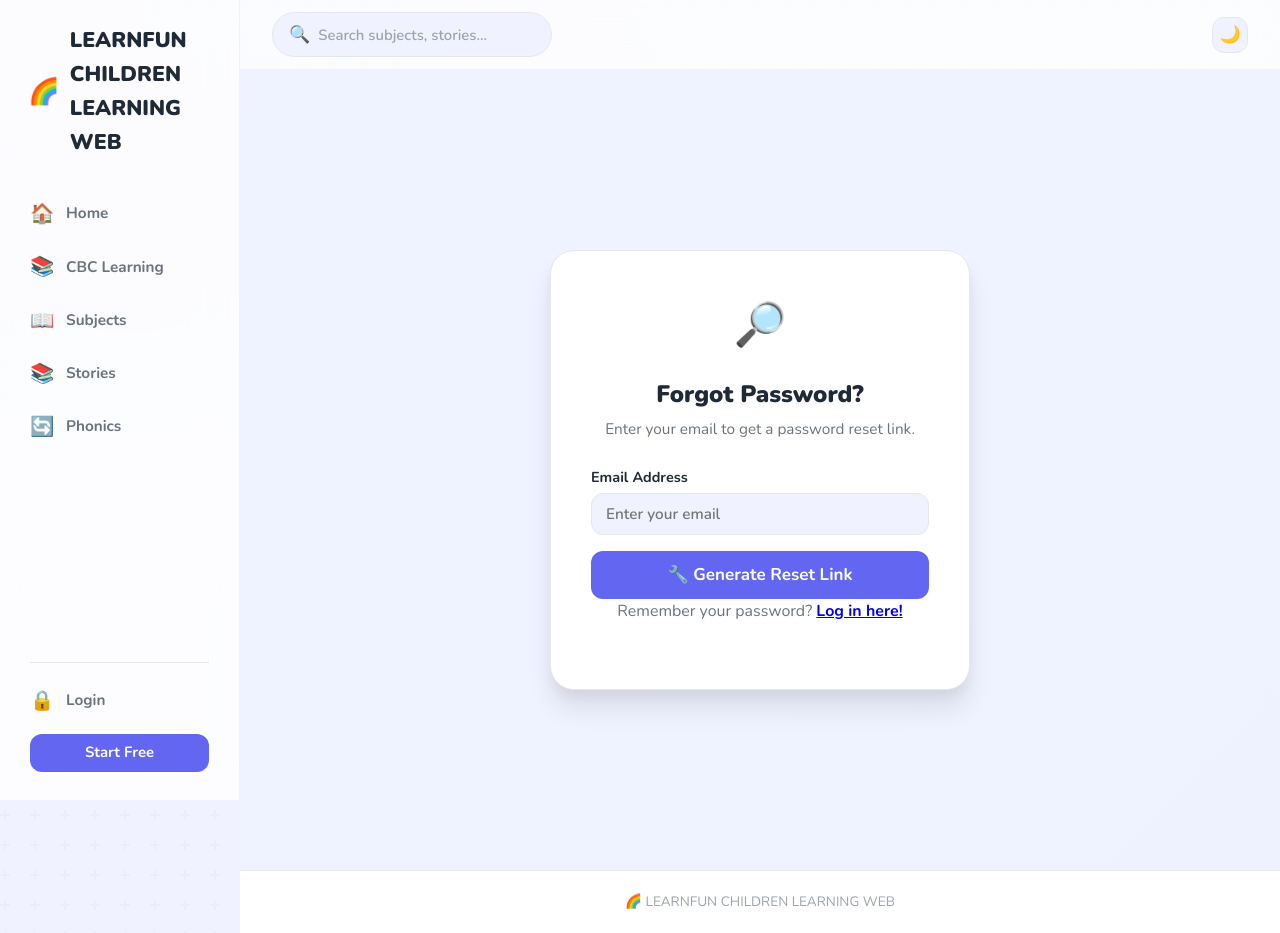
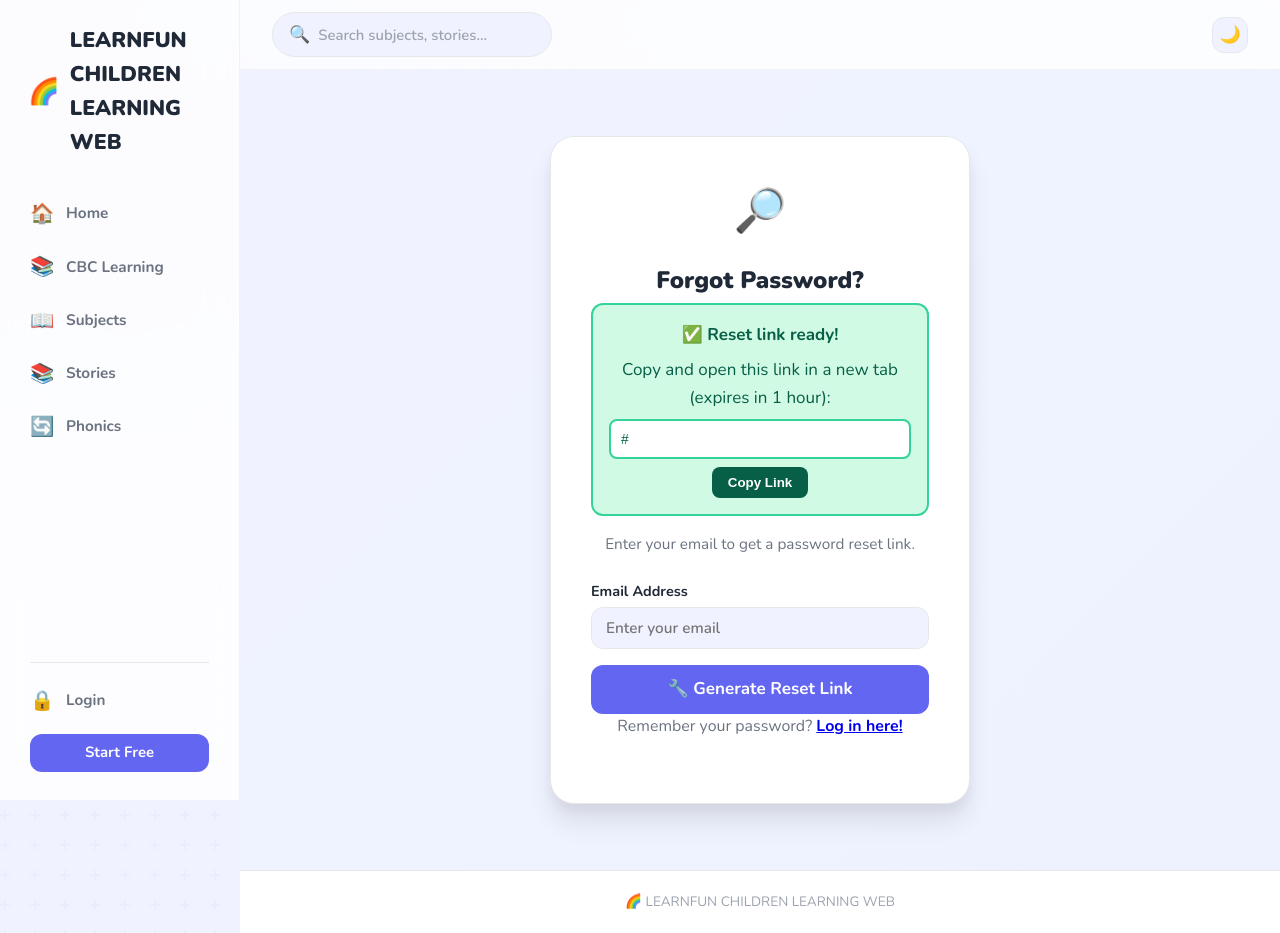
Before and after one commit to fnyongesa943-glitch/learnfun, a Flask app: template templates/forgot_password.html in a window 1280 px wide. Run offline with Flask 3, Linux system fonts and the light colour scheme; the template is opened without the code that fills it: most values are stand-ins (such as "Sample title", 1, 10 or a date in 2020).

Commit message:
Fix: show reset link prominently on forgot password page instead of flash-only

```diff
--- a/blueprints/auth.py
+++ b/blueprints/auth.py
@@ -85,6 +85,7 @@ def logout():
 
 @auth_bp.route('/forgot-password', methods=['GET', 'POST'])
 def forgot_password():
+    reset_link = None
     if request.method == 'POST':
         email = request.form.get('email', '').strip()
         user = User.query.filter_by(email=email).first()
@@ -95,12 +96,11 @@ def forgot_password():
             user.reset_token_expires = datetime.utcnow() + timedelta(hours=1)
             db.session.commit()
             reset_link = url_for('auth.reset_password', token=token, _external=True)
-            flash(f'Reset link generated: {reset_link}', 'success')
+            flash('Reset link generated! Copy it below.', 'success')
         else:
             flash('If that email is registered, a reset link has been generated.', 'info')
-        return redirect(url_for('auth.forgot_password'))
 
-    return render_template('forgot_password.html')
+    return render_template('forgot_password.html', reset_link=reset_link)
 
 
 @auth_bp.route('/reset-password/<token>', methods=['GET', 'POST'])
--- a/templates/forgot_password.html
+++ b/templates/forgot_password.html
@@ -7,6 +7,21 @@
     <div class="auth-card">
         <div class="auth-icon">&#128270;</div>
         <h2>Forgot Password?</h2>
+        {% if reset_link %}
+        <div style="background: #D1FAE5; color: #065F46; padding: 16px; border-radius: 12px; margin-bottom: 16px; border: 2px solid #34D399;">
+            <p style="font-weight: 700; margin-bottom: 8px;">&#9989; Reset link ready!</p>
+            <p style="margin-bottom: 8px;">Copy and open this link in a new tab (expires in 1 hour):</p>
+            <input type="text" value="{{ reset_link }}" readonly
+                   style="width: 100%; padding: 10px; border: 2px solid #34D399; border-radius: 8px;
+                          font-size: 0.8125rem; background: white; color: #065F46; word-break: break-all;
+                          box-sizing: border-box; margin-bottom: 8px;">
+            <button onclick="navigator.clipboard.writeText('{{ reset_link }}').then(() => this.textContent='Copied!')"
+                    style="background: #065F46; color: white; border: none; padding: 8px 16px; border-radius: 8px; cursor: pointer; font-weight: 600;">
+                Copy Link
+            </button>
+        </div>
+        {% endif %}
+
         <p>Enter your email to get a password reset link.</p>
 
         <form method="POST" action="{{ url_for('auth.forgot_password') }}">
```
